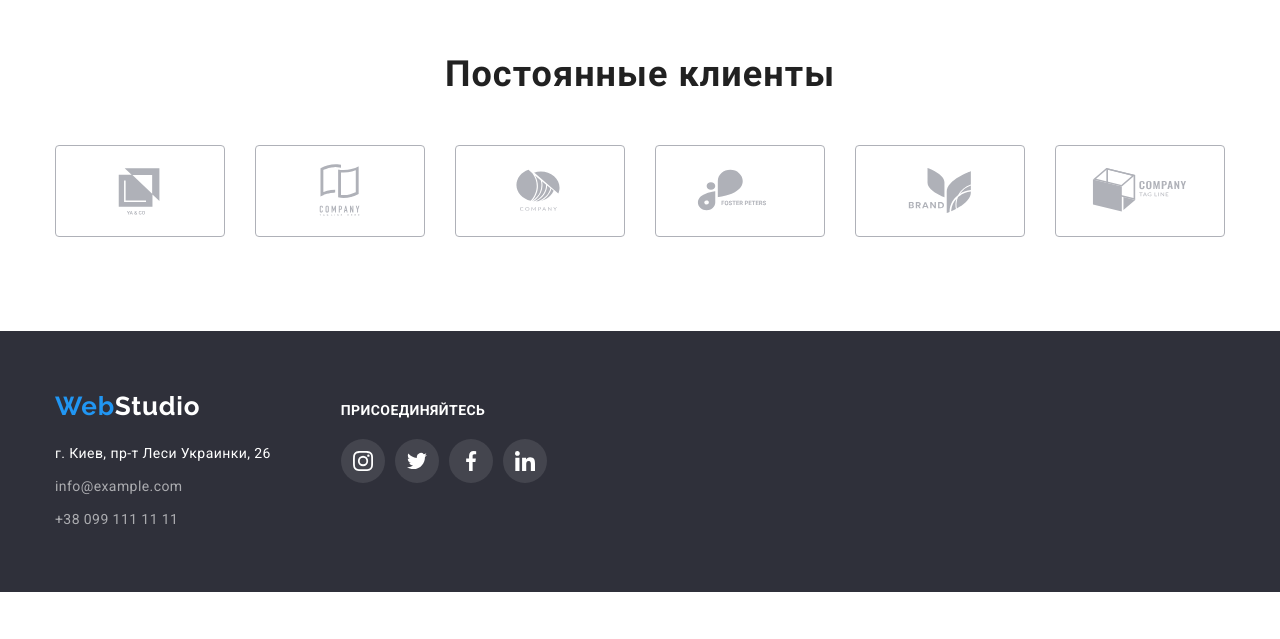
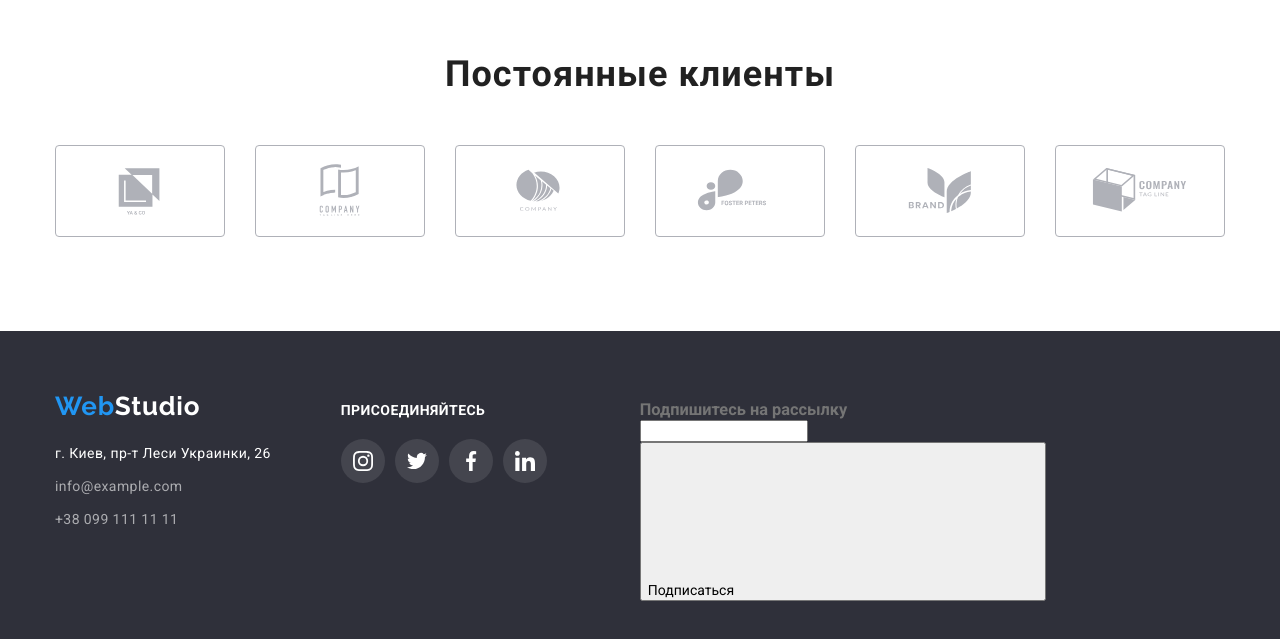
Before and after one commit to DanteKardinal/goit-markup-hw-06, a plain HTML site: page index.html in a window 1280 px wide. Shown: the part 2346-2985 px from the top of the page. Before the commit the page ends 2938 px from the top, so only its background shows below. Drawn offline with nearby package versions, Linux system fonts and the light colour scheme.

Commit message:
First form

```diff
--- a/css/styles.css
+++ b/css/styles.css
@@ -525,9 +525,9 @@ img {
   color: var(--hover-cont-link);
 }
 /* Социальные сети футера */
-/* .footer-social {
-
-} */
+.footer-social {
+  margin-right: 93px;
+}
 .footer-social-title {
   margin-bottom: 20px;
 
@@ -559,6 +559,9 @@ img {
 .footer-link-social:hover,
 .footer-link-social:focus {
   background-color: var(--hover-cont-link);
+}
+/* Footer Форма подписки */
+.container-subscription {
 }
 
 /* ПОРТФОЛИО */
--- a/index.html
+++ b/index.html
@@ -459,6 +459,7 @@
             </address>
           </div>
 
+          <!-- Социальные сети студии -->
           <div class="footer-social">
             <h3 class="footer-social-title">Присоединяйтесь</h3>
             <ul class="footer-social-list">
@@ -492,8 +493,22 @@
               </li>
             </ul>
           </div>
+
+          <!-- Форма подписки -->
+          <div class="container-subscription">
+            <h3>Подпишитесь на рассылку</h3>
+            <form>
+              <label for=""></label>
+              <input type="email" />
+            </form>
+            <button type="submit">
+              Подписаться
+              <svg>
+                <use></use>
+              </svg>
+            </button>
+          </div>
         </div>
-        <!-- Социальные сети студии -->
       </div>
     </footer>
 
```
